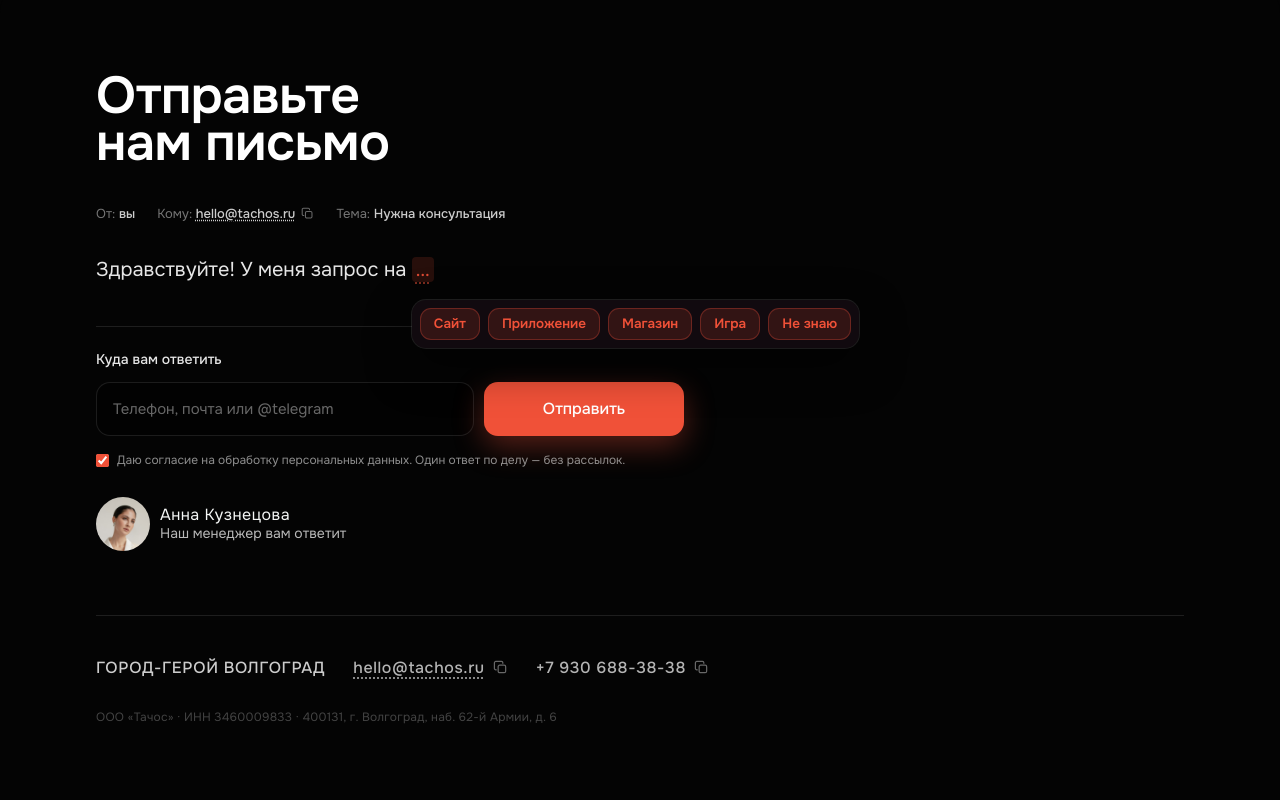
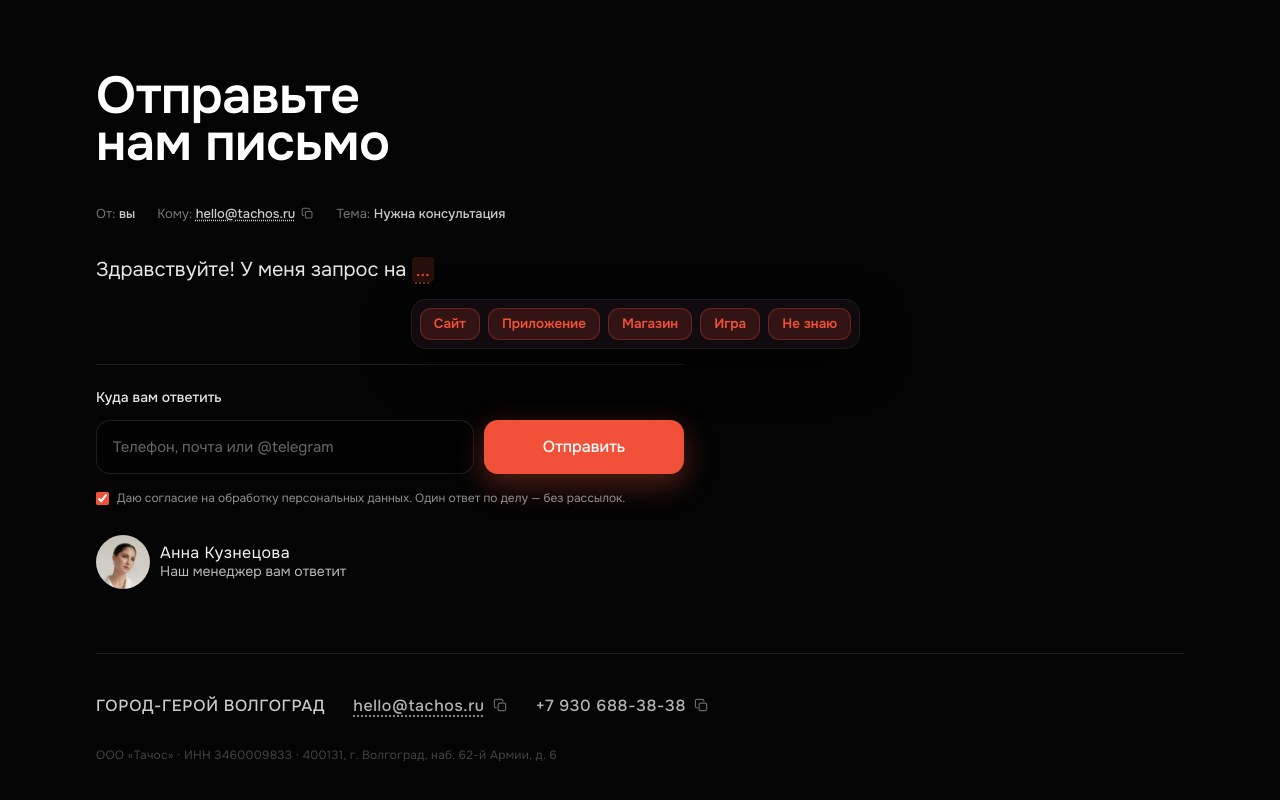
Before and after one commit to SoleilSoules/tachos-landing, a Next.js app: page / in a window 1280 px wide. Shown: the part 9413-10213 px from the top of the page. Built offline with nearby package versions, Linux system fonts and the light colour scheme; a web font is replaced by a local one.

Commit message:
night: more gap above divider so slot popup doesn't overlap (#9)

```diff
--- a/components/compose/LetterBody.tsx
+++ b/components/compose/LetterBody.tsx
@@ -356,7 +356,7 @@ export function LetterBody({ active, autofocus = true }: { active: boolean; auto
         })}
       </div>
 
-      <div className="mt-[10px] border-t border-white/10 pt-[22px]">
+      <div className="mt-[48px] border-t border-white/10 pt-[22px]">
         <div className="mb-[12px] text-[14px] font-medium text-inverted/90">Куда вам ответить</div>
 
         {isError && (
```
Also changed, not shown: 1 other file (tests, documents, lock files or other folders).
